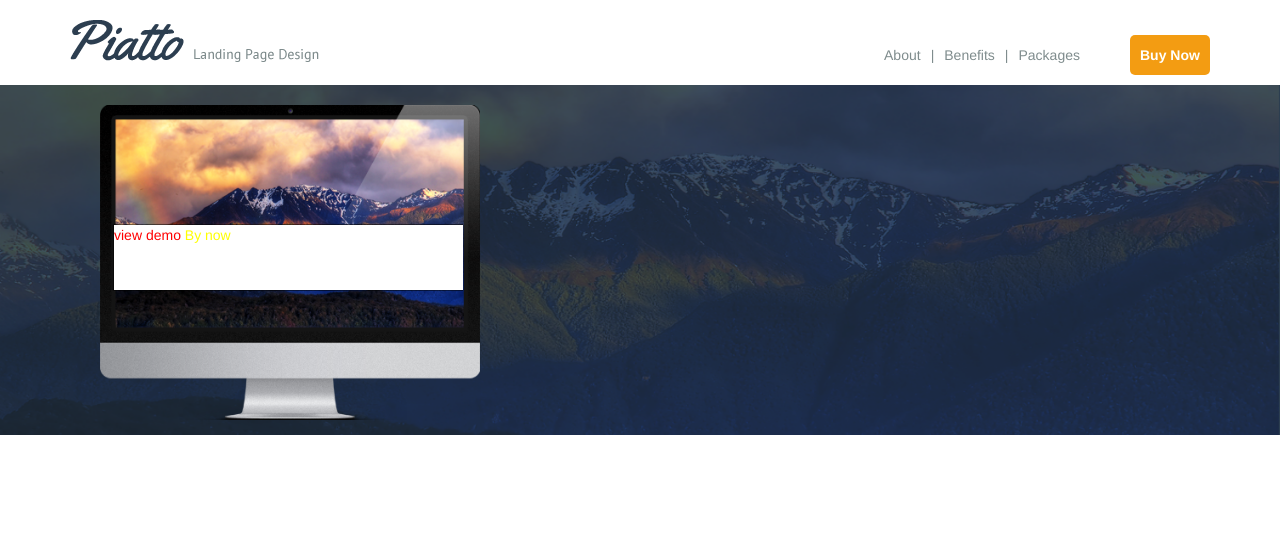
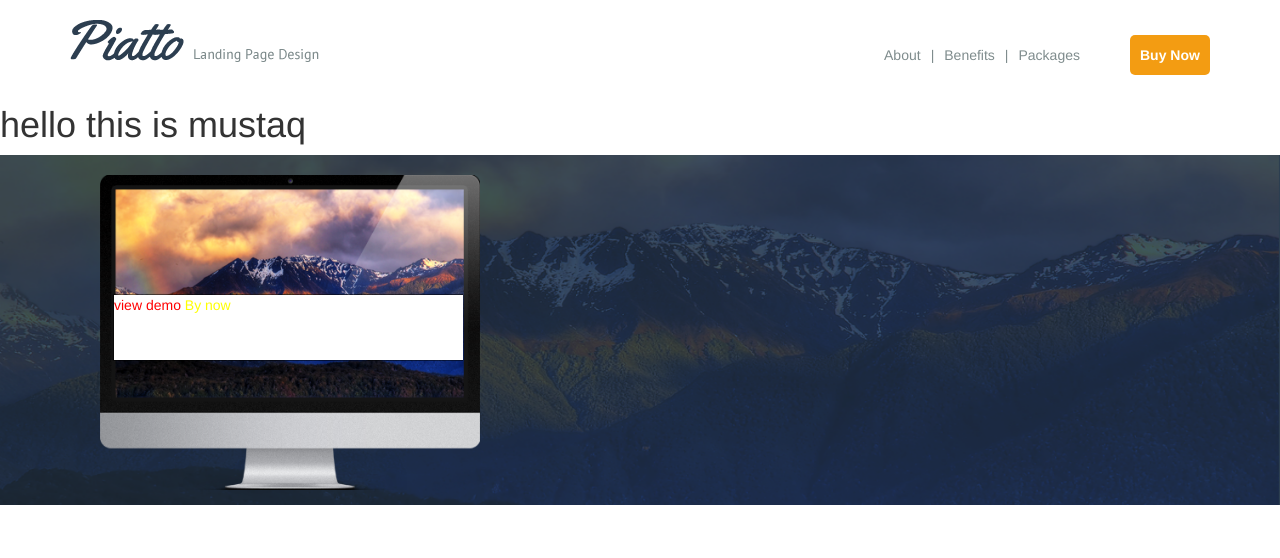
Before and after one commit to tonmoy99/project_2, a plain HTML site: page index.html in a window 1280 px wide. Drawn offline with Linux system fonts and the light colour scheme.

Commit message:
add mustaq

```diff
--- a/index.html
+++ b/index.html
@@ -32,7 +32,7 @@
                 </div>
             </div>
         </div>
-
+	<h1>hello this is mustaq</h1>
 
         <div class="banner-area">
             <div class="container">
```
